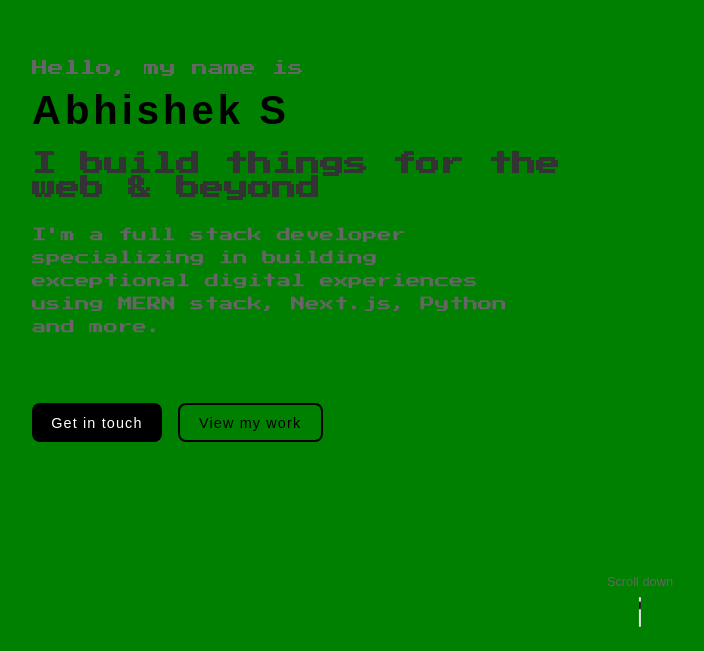
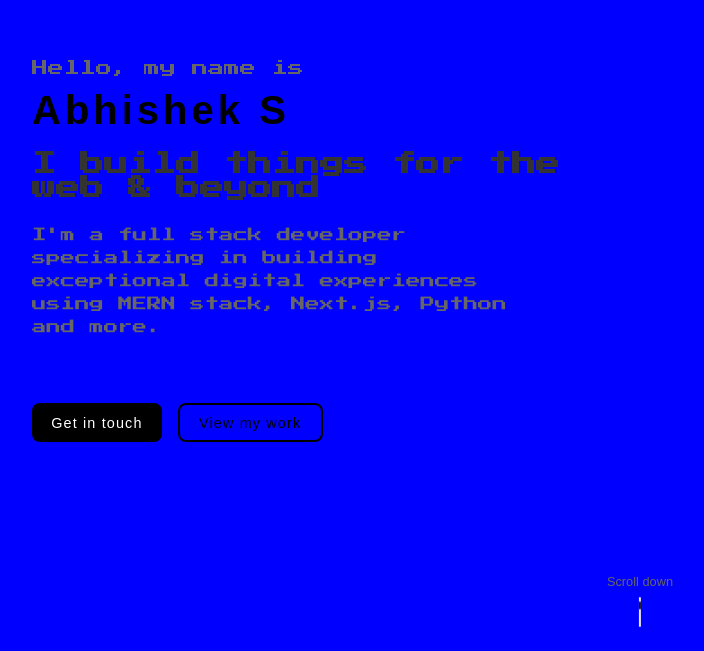
Before and after one commit to abhishekx001/abhishekportfolio, a Next.js app: page / in a window 1280 px wide. Shown: the part 149-800 px from the top of the page, without its empty margins (32-736 px from the left). Built offline with nearby package versions, Linux system fonts and the light colour scheme; a web font is replaced by a local one.

Commit message:
test4 skill

```diff
--- a/components/Hero.jsx
+++ b/components/Hero.jsx
@@ -60,7 +60,7 @@ export default function Hero() {
     <div className="hero-main-container" style={{
       width: '100%',
       height: '100vh',
-      backgroundColor: 'green',
+      backgroundColor: 'blue',
       display: 'flex',
       alignItems: 'center',
       padding: '0 2rem',
--- a/components/Skills.jsx
+++ b/components/Skills.jsx
@@ -39,7 +39,7 @@ export default function Skills() {
       <style jsx>{`
         @media (max-width: 768px) {
           .skills-container {
-            padding: 3rem 0.75rem !important;
+            padding: 3rem 0.5rem !important;
           }
           .skills-grid {
             grid-template-columns: 1fr !important;
@@ -49,8 +49,7 @@ export default function Skills() {
           .skills-card {
             margin: 0 !important;
             padding: 1rem !important;
-            max-width: 280px !important;
-            margin: 0 auto !important;
+            max-width: 100% !important;
           }
           .skills-card h3 {
             font-size: 1rem !important;
```
